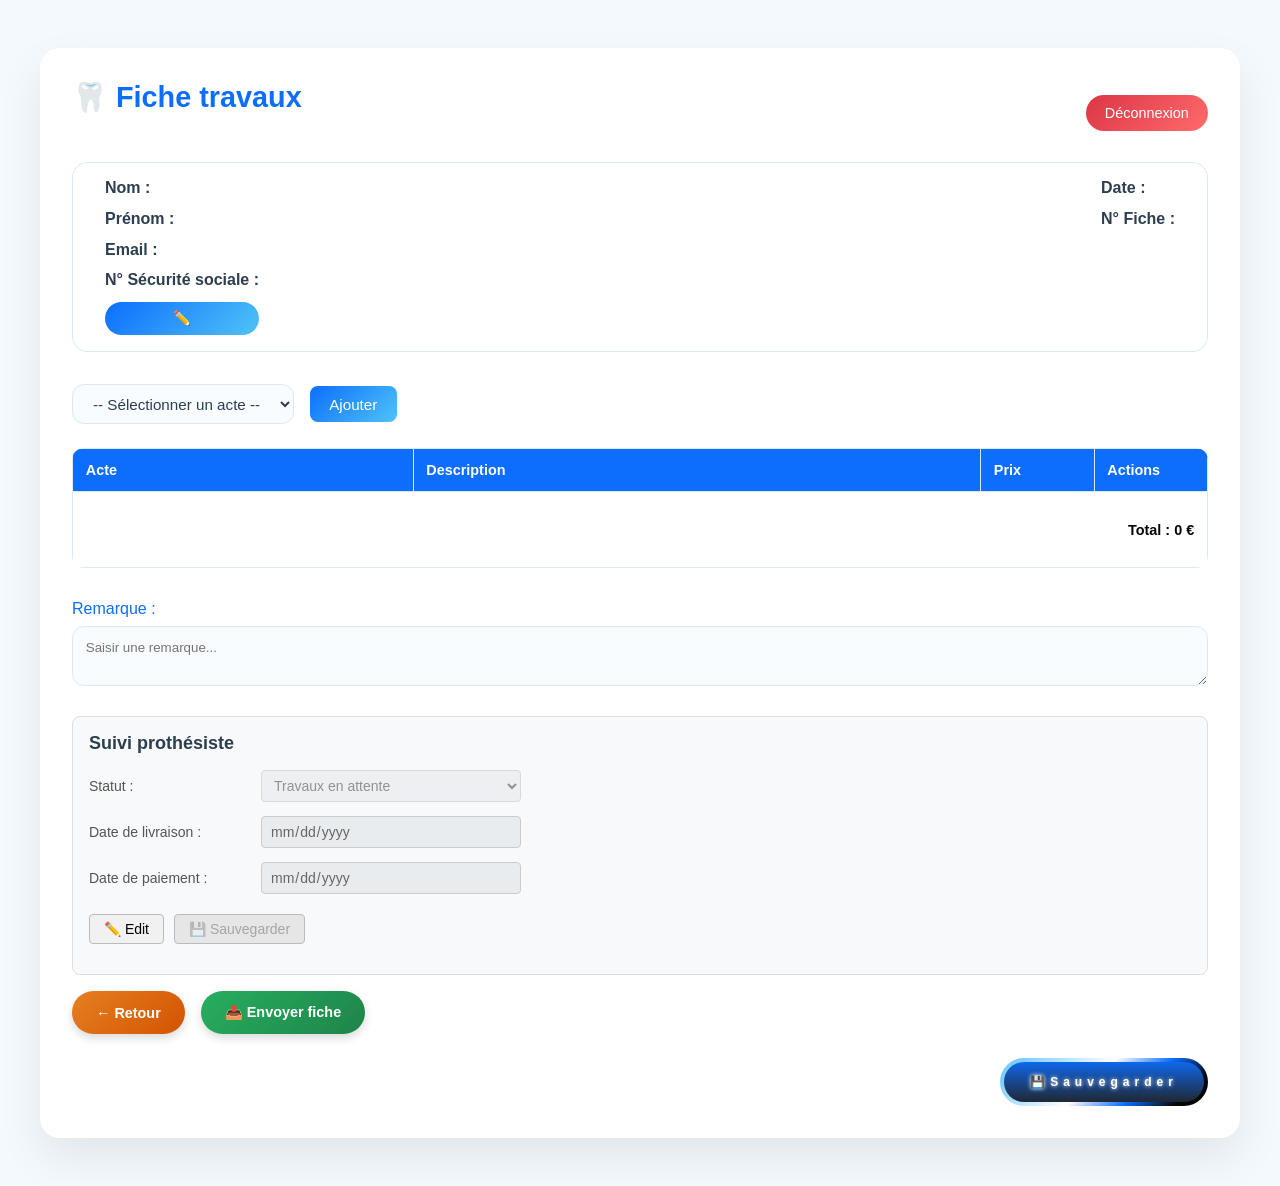
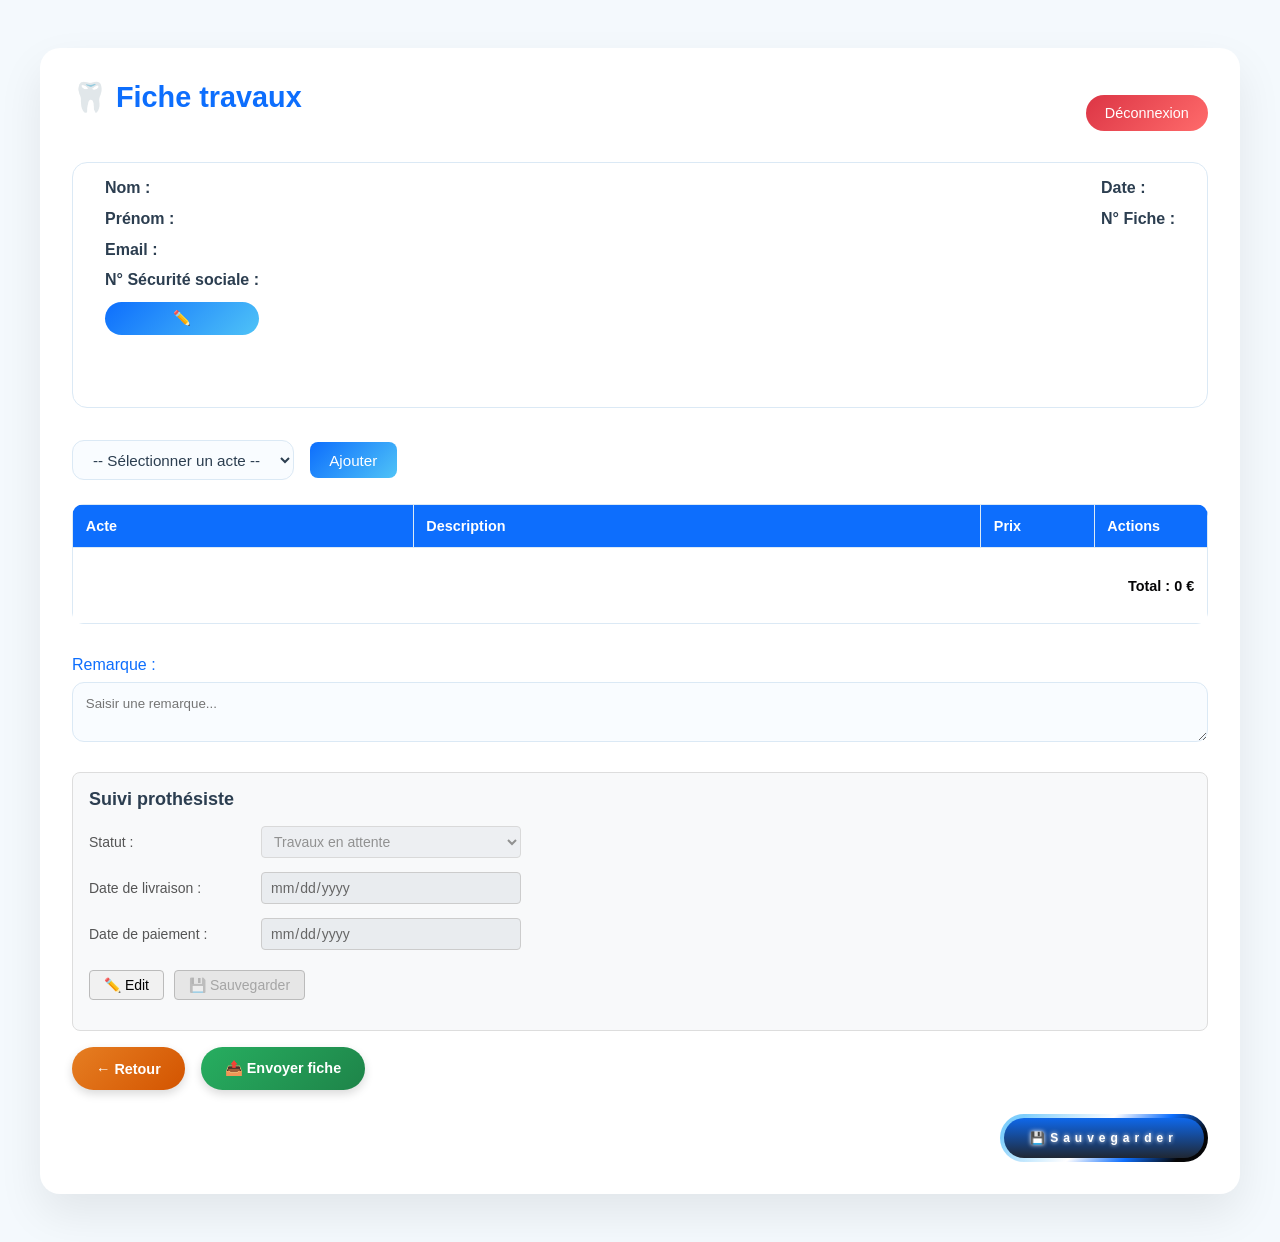

fix bouton annuler - modif fiche travaux

--- a/public/styles/worksheet.css
+++ b/public/styles/worksheet.css
@@ -134,6 +134,7 @@ h1 {
   cursor: pointer;
   font-size: 0.9rem;
   transition: 0.3s;
+  margin-bottom: 3.5rem;
 }
 
 #editPatientBtn {
